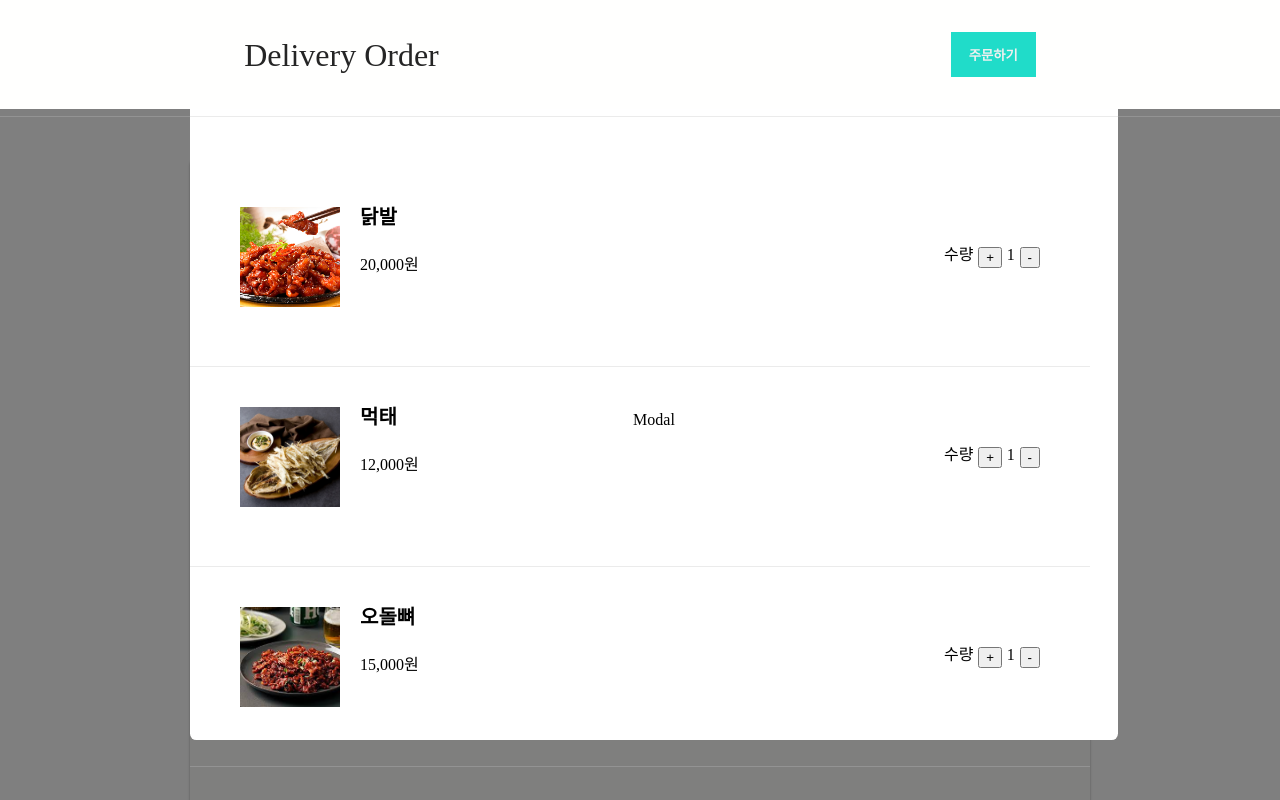
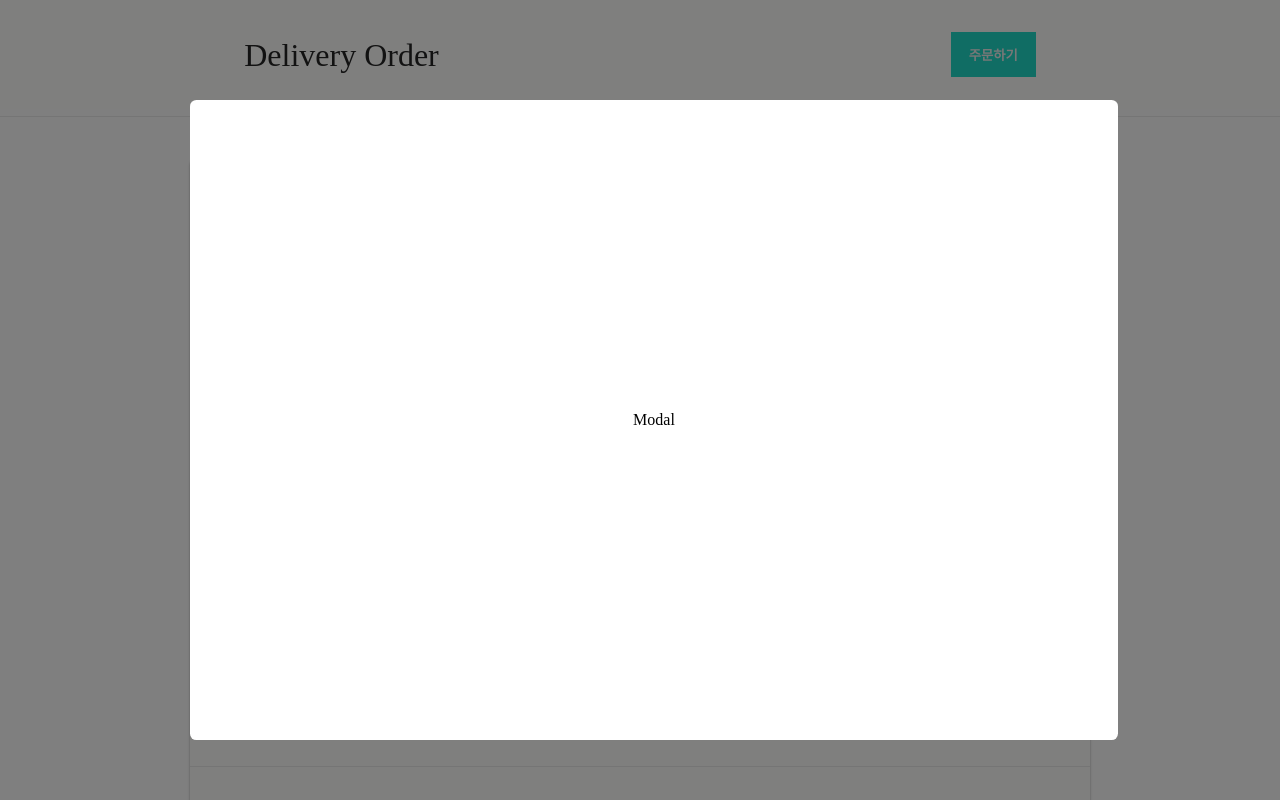
Before and after one commit to seon-mikim/-deliveryorder, a React (Create React App) app: page / in a window 1280 px wide. Both pictures are taken after a click on the button "주문하기". Shown: the top 800 px of the page. Built offline with nearby package versions, Linux system fonts and the light colour scheme.

Commit message:
design: Modal 컴포넌트 및 BackDrop 컴포넌트
- 디자인 수정 z-index 추가

```diff
--- a/src/components/BackDrop/BackDrop.module.css
+++ b/src/components/BackDrop/BackDrop.module.css
@@ -5,4 +5,5 @@
 	bottom: 0;
 	right: 0;
 	background-color: rgb(0, 0,0, 0.5);
+	z-index: 8;
 }
--- a/src/components/Modal/Modal.module.css
+++ b/src/components/Modal/Modal.module.css
@@ -9,4 +9,5 @@
   top: calc(50vh - 300px);
   left: calc(50vw - 450px);
   background-color: #fff;
+	z-index: 10;
 }
```
